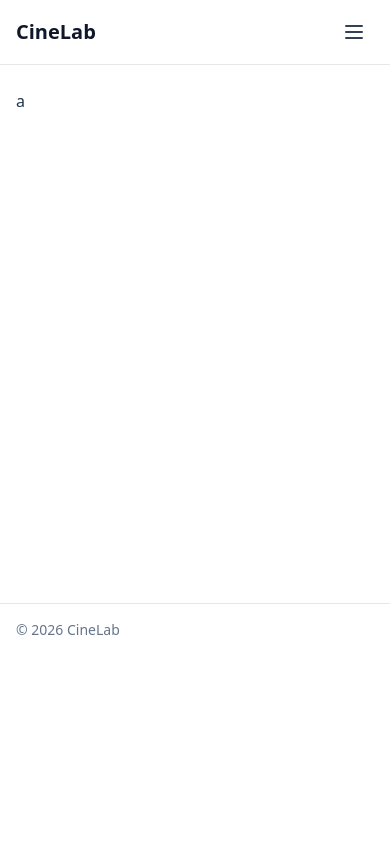
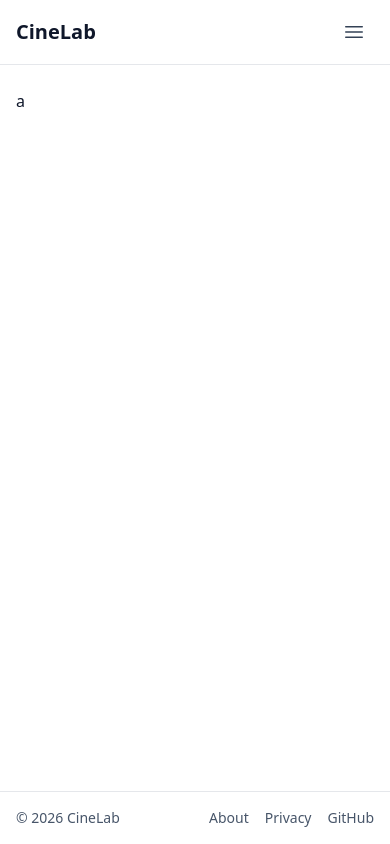
Before and after one commit to ezefernandezyf/cinelab-react, a React (Vite) app: page / in a window 390 px wide. Built offline with nearby package versions, Linux system fonts and the light colour scheme.

Commit message:
feat(layout): layout container flex-col + main flex-1; add Footer; use Heroicons in Header

```diff
--- a/package.json
+++ b/package.json
@@ -16,6 +16,7 @@
     "tailwind:build": "tailwindcss -i ./src/index.css -o ./src/tailwind-output.css --minify"
   },
   "dependencies": {
+    "@heroicons/react": "^2.2.0",
     "axios": "^1.13.4",
     "clsx": "^2.1.1",
     "react": "^19.2.0",
--- a/src/components/Footer/Footer.tsx
+++ b/src/components/Footer/Footer.tsx
@@ -1,9 +1,16 @@
-export default function Footer() {
-    return (
-          <footer className="border-t bg-white mt-8">
-        <div className="max-w-7xl mx-auto px-4 sm:px-6 lg:px-8 py-4 text-sm text-slate-500">
-          © {new Date().getFullYear()} CineLab
-        </div>
-      </footer>
-    )
+import React from "react";
+
+export default function Footer(): React.JSX.Element {
+  return (
+    <footer className="border-t bg-white/90 dark:bg-slate-900/90">
+      <div className="max-w-7xl mx-auto px-4 sm:px-6 lg:px-8 py-4 text-sm text-slate-600 dark:text-slate-400 flex items-center justify-between">
+        <div>© {new Date().getFullYear()} CineLab</div>
+        <nav aria-label="Footer" className="space-x-4">
+          <a href="/about" className="hover:underline">About</a>
+          <a href="/privacy" className="hover:underline">Privacy</a>
+          <a href="https://github.com/ezefernandezyf/cinelab-react" target="_blank" rel="noreferrer" className="hover:underline">GitHub</a>
+        </nav>
+      </div>
+    </footer>
+  );
 }
--- a/src/components/Header/Header.tsx
+++ b/src/components/Header/Header.tsx
@@ -1,4 +1,5 @@
 import React, { useState } from 'react';
+import { Bars3Icon, XMarkIcon, MagnifyingGlassIcon } from '@heroicons/react/24/outline';
 
 export default function Header(): React.JSX.Element {
   const [query, setQuery] = useState('');
@@ -8,14 +9,12 @@ export default function Header(): React.JSX.Element {
     e.preventDefault();
 
     console.log('Buscar:', query);
-
   }
 
   return (
     <header className="bg-white/90 dark:bg-slate-900/90 backdrop-blur-sm border-b">
       <div className="max-w-7xl mx-auto px-4 sm:px-6 lg:px-8">
         <div className="flex items-center justify-between h-16">
-
           <div className="flex items-center">
             <a
               href="/"
@@ -25,7 +24,6 @@ export default function Header(): React.JSX.Element {
               CineLab
             </a>
           </div>
-
 
           <div className="hidden md:flex md:items-center md:space-x-6">
             <nav aria-label="Main navigation" className="flex items-center space-x-4">
@@ -71,11 +69,11 @@ export default function Header(): React.JSX.Element {
                 type="submit"
                 className="ml-2 px-3 py-2 bg-sky-600 text-white rounded-md text-sm hover:bg-sky-700 focus:outline-none focus:ring-2 focus:ring-sky-500"
               >
-                Buscar
+                <MagnifyingGlassIcon className="h-5 w-5" aria-hidden="true" />
+                <span className="sr-only">Buscar</span>
               </button>
             </form>
           </div>
-
 
           <div className="md:hidden flex items-center">
             <button
@@ -85,35 +83,15 @@ export default function Header(): React.JSX.Element {
               className="inline-flex items-center justify-center p-2 rounded-md text-slate-700 dark:text-slate-200 hover:bg-slate-100 dark:hover:bg-slate-800 focus:outline-none focus:ring-2 focus:ring-sky-500"
             >
               <span className="sr-only">Abrir menú principal</span>
-
-              <svg
-                className="h-6 w-6"
-                viewBox="0 0 24 24"
-                fill="none"
-                stroke="currentColor"
-                aria-hidden="true"
-              >
-                {open ? (
-                  <path
-                    strokeWidth="2"
-                    strokeLinecap="round"
-                    strokeLinejoin="round"
-                    d="M6 18L18 6M6 6l12 12"
-                  />
-                ) : (
-                  <path
-                    strokeWidth="2"
-                    strokeLinecap="round"
-                    strokeLinejoin="round"
-                    d="M4 6h16M4 12h16M4 18h16"
-                  />
-                )}
-              </svg>
+              {open ? (
+                <XMarkIcon className="h-6 w-6" aria-hidden="true" />
+              ) : (
+                <Bars3Icon className="h-6 w-6" aria-hidden="true" />
+              )}
             </button>
           </div>
         </div>
       </div>
-
 
       <div id="mobile-menu" className={`md:hidden ${open ? 'block' : 'hidden'} border-t`}>
         <div className="px-4 pt-2 pb-4 space-y-2">
--- a/src/components/Layout/Layout.tsx
+++ b/src/components/Layout/Layout.tsx
@@ -1,14 +1,16 @@
+import React from "react";
+import Header from "../Header/Header";
 import Footer from "../Footer/Footer";
-import Header from "../Header/Header";
 
-interface Props {
+
+type Props = {
   children: React.ReactNode;
-}
+};
 
 export default function Layout({ children }: Props) {
   return (
-    <>
-      {/* Skip link: hidden by default, visible on keyboard focus */}
+    <div className="min-h-screen flex flex-col bg-white dark:bg-slate-900 text-slate-900 dark:text-slate-100">
+
       <a
         href="#main-content"
         className="absolute left-[-9999px] top-auto focus:left-4 focus:top-4 focus:z-50 focus:bg-white focus:text-sky-700 focus:px-3 focus:py-2 focus:rounded focus:shadow-md"
@@ -19,13 +21,11 @@ export default function Layout({ children }: Props) {
       <Header />
 
 
-      {/* Main: id usado por el skip-link */}
-      <main id="main-content" className="min-h-[60vh] max-w-7xl mx-auto px-4 sm:px-6 lg:px-8 py-6">
+      <main id="main-content" className="flex-1 max-w-7xl mx-auto px-4 sm:px-6 lg:px-8 py-6 w-full">
         {children}
       </main>
 
       <Footer />
-
-    </>
+    </div>
   );
 }
```
Also changed, not shown: 2 other files (tests, documents, lock files or other folders).
